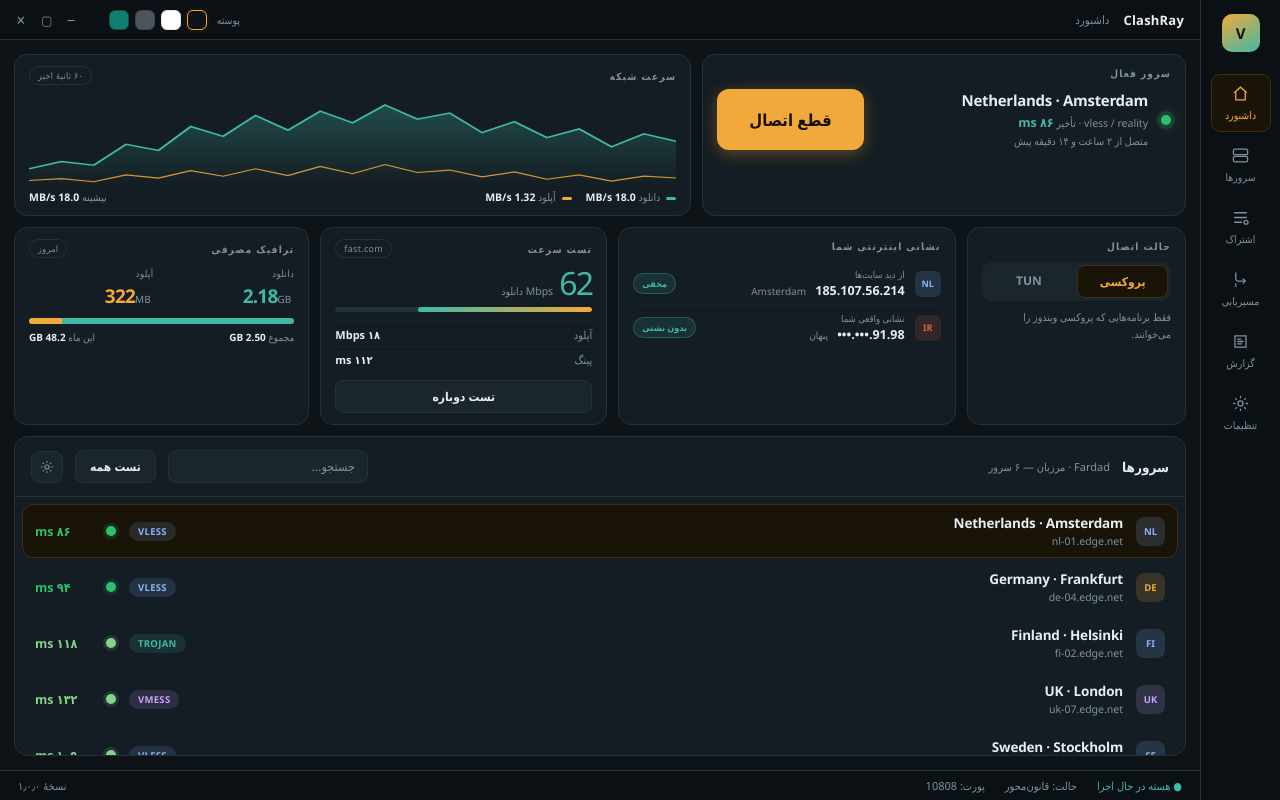
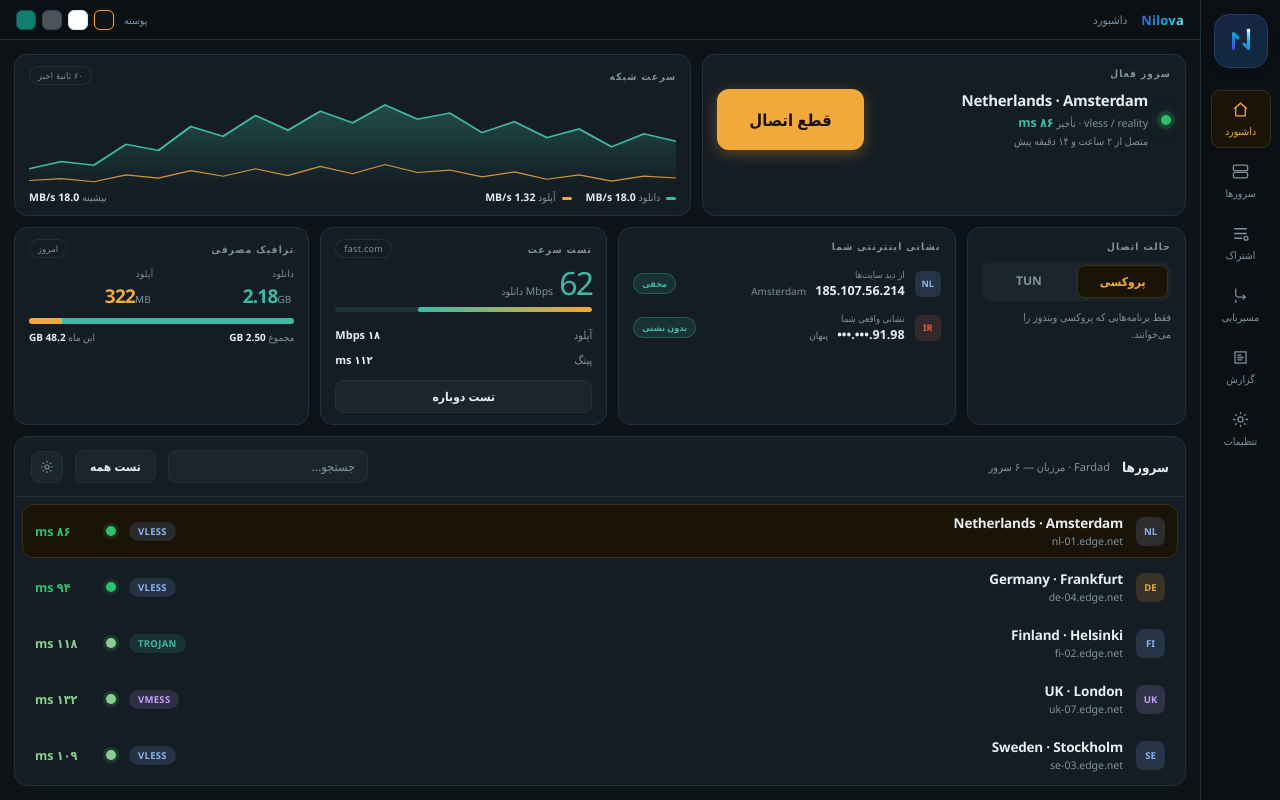
Before and after one commit to harad1997/Nilova-Desktop, a website: page src/index.html in a window 1280 px wide. Drawn offline with Linux system fonts and the light colour scheme.

Commit message:
Update index.html

```diff
--- a/src/index.html
+++ b/src/index.html
@@ -3,7 +3,7 @@
 <head>
 <meta charset="utf-8">
 <meta name="viewport" content="width=device-width, initial-scale=1">
-<title>ClashRay — طرح رادار</title>
+<title>Nilova — طرح رادار</title>
 <style>
 /* ==================== تم‌ها ==================== */
 [data-theme="dark"]{
@@ -58,9 +58,24 @@ body{
   display:flex;flex-direction:column;align-items:center;padding:14px 0;gap:4px;flex-shrink:0;
 }
 .brand{
-  width:38px;height:38px;border-radius:10px;margin-bottom:18px;
-  background:linear-gradient(150deg,var(--accent),var(--teal));
-  display:grid;place-items:center;font-weight:800;font-size:15px;color:var(--accent-ink);
+  width:54px;height:54px;border-radius:15px;margin-bottom:18px;
+  background:linear-gradient(150deg,#182246 0%,#0f2b3c 100%);
+  border:1px solid #2b3a63;
+  display:grid;place-items:center;overflow:hidden;cursor:pointer;
+  box-shadow:0 2px 8px rgba(6,18,40,.35);
+  transition:transform .22s cubic-bezier(.2,.8,.3,1), box-shadow .22s, border-color .22s;
+}
+.brand:hover{
+  transform:translateY(-3px) scale(1.06);
+  border-color:#06B6D4;
+  box-shadow:0 10px 22px rgba(6,182,212,.34), 0 0 0 3px rgba(79,70,229,.20);
+}
+.brand:active{transform:translateY(-1px) scale(1.02)}
+.brand svg{width:40px;height:40px;display:block;transition:transform .22s cubic-bezier(.2,.8,.3,1)}
+.brand:hover svg{transform:scale(1.08)}
+.wordmark{
+  background:linear-gradient(135deg,#4F46E5 0%,#06B6D4 62%,#A5F3FC 100%);
+  -webkit-background-clip:text;background-clip:text;color:transparent;
 }
 .nav{
   width:60px;padding:9px 0;border-radius:9px;cursor:pointer;
@@ -372,7 +387,23 @@ select:focus,input.tin:focus{outline:none;border-color:var(--accent-edge)}
 
   <!-- ==================== ناوبری ==================== -->
   <nav class="rail">
-    <div class="brand">V</div>
+    <div class="brand" title="Nilova">
+      <svg viewBox="0 0 512 512" xmlns="http://www.w3.org/2000/svg" aria-label="Nilova">
+        <defs>
+          <linearGradient id="nilovaFlow" x1="160" y1="352" x2="352" y2="120" gradientUnits="userSpaceOnUse">
+            <stop stop-color="#4F46E5"/><stop offset=".6" stop-color="#06B6D4"/><stop offset="1" stop-color="#A5F3FC"/>
+          </linearGradient>
+          <filter id="nilovaGlow" x="-50%" y="-50%" width="200%" height="200%">
+            <feGaussianBlur stdDeviation="12" result="b"/>
+            <feMerge><feMergeNode in="b"/><feMergeNode in="SourceGraphic"/></feMerge>
+          </filter>
+        </defs>
+        <line x1="112" y1="256" x2="400" y2="256" stroke="#1E293B" stroke-width="10" stroke-dasharray="16 16" stroke-linecap="round"/>
+        <path d="M160 352 V160 L216 216" fill="none" stroke="url(#nilovaFlow)" stroke-width="40" stroke-linecap="round" stroke-linejoin="round"/>
+        <path d="M296 296 L352 352 V120" fill="none" stroke="url(#nilovaFlow)" stroke-width="40" stroke-linecap="round" stroke-linejoin="round"/>
+        <circle cx="352" cy="120" r="16" fill="#FFFFFF" filter="url(#nilovaGlow)"/>
+      </svg>
+    </div>
     <div class="nav on" data-go="dash">
       <svg viewBox="0 0 24 24"><path d="M4 11l8-7 8 7"/><path d="M6 10v10h12V10"/></svg>داشبورد
     </div>
@@ -397,7 +428,7 @@ select:focus,input.tin:focus{outline:none;border-color:var(--accent-edge)}
 
     <!-- ==================== نوار بالا ==================== -->
     <div class="titlebar">
-      <span class="name">ClashRay</span>
+      <span class="name"><span class="wordmark">Nilova</span></span>
       <span class="crumb" id="crumb">داشبورد</span>
       <div class="themes">
         <span class="lb">پوسته</span>
@@ -406,7 +437,6 @@ select:focus,input.tin:focus{outline:none;border-color:var(--accent-edge)}
         <span class="sw"    data-theme="gray"  title="خاکستری"   style="background:#4b545c"></span>
         <span class="sw"    data-theme="turq"  title="فیروزه‌ای" style="background:#0f7f72"></span>
       </div>
-      <span class="win">─ ▢ ✕</span>
     </div>
 
     <!-- ==================== داشبورد ==================== -->
@@ -611,21 +641,21 @@ select:focus,input.tin:focus{outline:none;border-color:var(--accent-edge)}
         <div class="log">
           <div><b>[14:02:11]</b> core started — mihomo v1.19.2 (windows/amd64)</div>
           <div><b>[14:02:11]</b> loading profile "Fardad · مرزبان" — 24 proxies</div>
-          <div><b>[14:02:12]</b> proxy group ClashRay: 24 members</div>
+          <div><b>[14:02:12]</b> proxy group Nilova: 24 members</div>
           <div><b>[14:02:12]</b> system proxy set to 127.0.0.1:10808</div>
           <div><b>[14:02:13]</b> url-test Auto: nl-01.edge.net <u>86ms</u></div>
           <div><b>[14:02:13]</b> url-test Auto: de-04.edge.net <u>94ms</u></div>
           <div><b>[14:02:14]</b> url-test Auto: sg-05.edge.net <s>timeout</s></div>
           <div><b>[14:02:14]</b> selected Netherlands · Amsterdam</div>
-          <div><b>[14:03:02]</b> [TCP] api.github.com:443 → ClashRay</div>
-          <div><b>[14:03:02]</b> [TCP] fonts.gstatic.com:443 → ClashRay</div>
+          <div><b>[14:03:02]</b> [TCP] api.github.com:443 → Nilova</div>
+          <div><b>[14:03:02]</b> [TCP] fonts.gstatic.com:443 → Nilova</div>
           <div><b>[14:03:05]</b> [TCP] digikala.com:443 → DIRECT (GEOIP,ir)</div>
-          <div><b>[14:03:07]</b> [UDP] 8.8.8.8:53 → ClashRay</div>
+          <div><b>[14:03:07]</b> [UDP] 8.8.8.8:53 → Nilova</div>
           <div><b>[14:03:19]</b> [TCP] ads.doubleclick.net:443 → <s>REJECT</s></div>
-          <div><b>[14:04:41]</b> [TCP] youtube.com:443 → ClashRay</div>
+          <div><b>[14:04:41]</b> [TCP] youtube.com:443 → Nilova</div>
           <div><b>[14:05:03]</b> subscription "Fardad · مرزبان" updated — 24 proxies</div>
           <div><b>[14:06:22]</b> speedtest fast.com — down <u>62 Mbps</u> up <u>18 Mbps</u></div>
-          <div><b>[14:08:10]</b> [TCP] cdn.jsdelivr.net:443 → ClashRay</div>
+          <div><b>[14:08:10]</b> [TCP] cdn.jsdelivr.net:443 → Nilova</div>
           <div><b>[14:09:44]</b> health check passed — 24/31 alive</div>
         </div>
       </div>
@@ -792,14 +822,7 @@ select:focus,input.tin:focus{outline:none;border-color:var(--accent-edge)}
         </div>
       </div>
     </div>
-
-    <div class="foot">
-      <span class="ok">● هسته در حال اجرا</span>
-      <span>حالت: قانون‌محور</span>
-      <span>پورت: 10808</span>
-      <span style="margin-right:auto">نسخهٔ ۱٫۰٫۰</span>
-    </div>
-  </div>
+      </div>
 </div>
 
 <script>
@@ -1209,10 +1232,10 @@ const RULES = [
   ["GEOIP","private","DIRECT","dir"],
   ["DOMAIN-KEYWORD","doubleclick","REJECT","rej"],
   ["DOMAIN-SUFFIX","googlesyndication.com","REJECT","rej"],
-  ["DOMAIN-SUFFIX","github.com","ClashRay","prox"],
-  ["DOMAIN-SUFFIX","openai.com","ClashRay","prox"],
-  ["PROCESS-NAME","Telegram.exe","ClashRay","prox"],
-  ["MATCH","","ClashRay","prox"],
+  ["DOMAIN-SUFFIX","github.com","Nilova","prox"],
+  ["DOMAIN-SUFFIX","openai.com","Nilova","prox"],
+  ["PROCESS-NAME","Telegram.exe","Nilova","prox"],
+  ["MATCH","","Nilova","prox"],
 ];
 document.getElementById("ruleRows").innerHTML = RULES.map((r,i)=>`
   <div class="rule">
```
